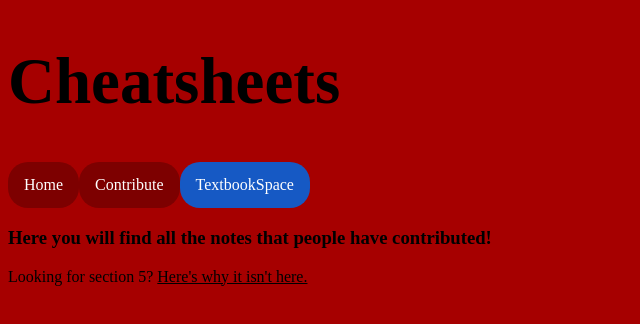
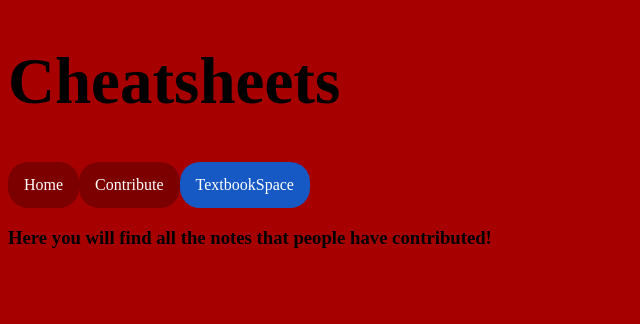
Before and after one commit to Qtechinnovation/NotesMafia, a plain HTML site: page notes.html in a window 1280 px wide. Shown: the whole page, without its empty margins (0-640 px from the left). Drawn offline with Linux system fonts and the light colour scheme.

Commit message:
removed outdated message

```diff
--- a/notes.html
+++ b/notes.html
@@ -55,7 +55,6 @@
             <li><a id="Special"  href="https://qtechinnovation.github.io/TextbookSpace/">TextbookSpace</a></li>
         </ul>
         <h3>Here you will find all the notes that people have contributed!</h3>
-        <p>Looking for section 5? <a href="helpwanted1.html">Here's why it isn't here.</a></p>
         <script src="https://static.elfsight.com/platform/platform.js" data-use-service-core defer></script>
         <div class="elfsight-app-761e7cca-6d98-41af-8bba-c0bf92ef5f1a" data-elfsight-app-lazy></div>
 </html>
```
